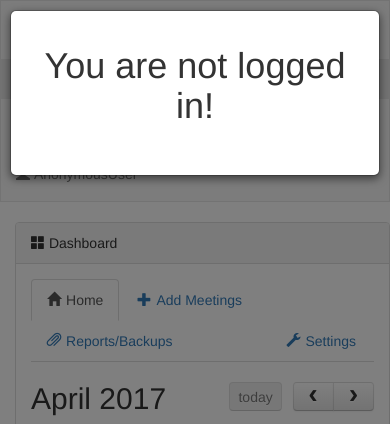
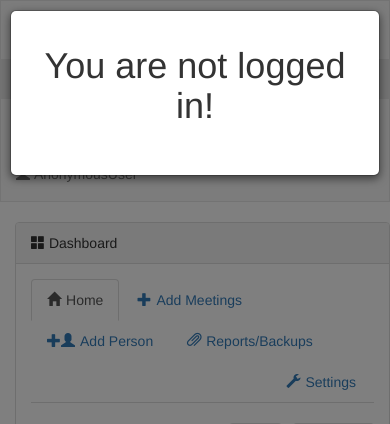
Before and after one commit to kejriwalrahul/RealOffice, a Django app: page /dash/ in a window 390 px wide. Shown: the top 424 px of the page. Run offline with Django 3.2, Linux system fonts and the light colour scheme; data comes from the database, SQL or seed files in the repository; both versions use the stored data as it was after the commit; some libraries are stand-ins or nearby versions.

Commit message:
meeting module progress

```diff
--- a/Code/RealOffice/meeting/static/meeting/dash.js
+++ b/Code/RealOffice/meeting/static/meeting/dash.js
@@ -97,5 +97,140 @@ $(document).ready(function(){
 
      });
 
+    // Add new person form
+    $("#add_new_person").on("click", function(){
+    	$.ajax({
+	    	url: '/person/add/',
+	    	method: 'POST',
+			headers: {
+				Authorization: "token " + my_token,
+			},
+			data: {
+				'name': $("#new_person_name").val(),
+				'email': $("#new_person_email").val(),
+			},
+			success: function(data, textStatus, jqXHR){
+	    		if('error' in data){
+		    		$("#status_heading").html("Error: " + data['error']);
+		    		$('#statusModal').modal('show');
+	    		}
+				else{
+		    		$("#status_heading").html("Success!!");
+		    		$('#statusModal').modal('show');
+				}
+			},
+			error: function(jqXHR, textStatus, errorThrown){
+				console.log("Error!");
+				console.log(errorThrown);
+	    		// $('#loadingModal').modal('hide');
+	    		$("#status_heading").html("Failed to add person!");
+	    		$('#statusModal').modal('show');
+			}
+    	});
+    });
+
+    // Check if organizer exists
+    $("#new_meeting_organizer").on("change", function(){
+    	$.ajax({
+	    	url: '/person/check/',
+	    	method: 'POST',
+			headers: {
+				Authorization: "token " + my_token,
+			},
+			data: {
+				'persons': $("#new_meeting_organizer").val(),
+			},
+			success: function(data, textStatus, jqXHR){
+	    		if(data['unknown'].length == 0 && data['ambiguous'].length == 0)
+		    		$('#new_meeting_organizer').css('box-shadow', '0px 0px 6px green');
+				else{
+		    		$('#new_meeting_organizer').css('box-shadow', '0px 0px 6px red');
+		    		$("#status_heading").html("Unkown Names: " + data['unknown'] +
+		    			"<br>" + "Ambiguous Names: " + data['ambiguous']);
+		    		$('#statusModal').modal('show');
+				}
+			},
+			error: function(jqXHR, textStatus, errorThrown){
+	    		$('#new_meeting_organizer').css('box-shadow', '0px 0px 6px red');
+				console.log("Error!");
+				console.log(errorThrown);
+	    		// $('#loadingModal').modal('hide');
+	    		$("#status_heading").html("Failed to check person!");
+	    		$('#statusModal').modal('show');
+			}
+    	});
+    });
+
+    // Check if participants exist
+    $("#new_meeting_participants").on("change", function(){
+    	$.ajax({
+	    	url: '/person/check/',
+	    	method: 'POST',
+			headers: {
+				Authorization: "token " + my_token,
+			},
+			data: {
+				'persons': $("#new_meeting_participants").val(),
+			},
+			success: function(data, textStatus, jqXHR){
+	    		if(data['unknown'].length == 0 && data['ambiguous'].length == 0)
+		    		$('#new_meeting_participants').css('box-shadow', '0px 0px 6px green');
+				else{
+		    		$('#new_meeting_participants').css('box-shadow', '0px 0px 6px red');
+		    		$("#status_heading").html("Unkown Names: " + data['unknown'] +
+		    			"<br>" + "Ambiguous Names: " + data['ambiguous']);
+		    		$('#statusModal').modal('show');
+				}
+			},
+			error: function(jqXHR, textStatus, errorThrown){
+	    		$('#new_meeting_participants').css('box-shadow', '0px 0px 6px red');
+				console.log("Error!");
+				console.log(errorThrown);
+	    		// $('#loadingModal').modal('hide');
+	    		$("#status_heading").html("Failed to check person!");
+	    		$('#statusModal').modal('show');
+			}
+    	});
+    });
+
+    // Add meeting form
+    $("#addMeetingBtn").on("click", function(){
+    	console.log("Triggered");
+    	$.ajax({
+	    	url: '/meeting/add/',
+	    	method: 'POST',
+			headers: {
+				Authorization: "token " + my_token,
+			},
+			data: {
+				'name': 		$("#new_meeting_name").val(),
+				'organizer': 	$("#new_meeting_organizer").val(),
+				'venue': 		$("#new_meeting_venue").val(),
+				'participants': $("#new_meeting_participants").val(),
+				'date': 		$("#new_meeting_date").val(),
+				'stime': 		$("#new_meeting_stime").val(),
+				'etime': 		$("#new_meeting_etime").val(),
+				'workflow': 	$("#new_meeting_workflow").val()
+			},
+			success: function(data, textStatus, jqXHR){
+	    		if('error' in data){
+		    		$("#status_heading").html("Error: " + data['error']);
+		    		$('#statusModal').modal('show');
+	    		}
+	    		else{
+		    		$("#status_heading").html("Success!!");
+		    		$('#statusModal').modal('show');
+	    		}
+			},
+			error: function(jqXHR, textStatus, errorThrown){
+	    		$('#participants').css('box-shadow', '0px 0px 6px red');
+				console.log("Error!");
+				console.log(errorThrown);
+	    		// $('#loadingModal').modal('hide');
+	    		$("#status_heading").html("Failed to add meeting!");
+	    		$('#statusModal').modal('show');
+			}
+    	});
+    });
 
 });
--- a/Code/RealOffice/meeting/templates/meeting/dash.html
+++ b/Code/RealOffice/meeting/templates/meeting/dash.html
@@ -87,6 +87,9 @@
                 <a data-toggle="tab" href="#addMeetingTab"><span class="glyphicon glyphicon-plus" style="margin-right:5px;"></span>Add Meetings</a>
             </li>
             <li>
+                <a data-toggle="tab" href="#addPersonTab"><span class="glyphicon glyphicon-plus"></span><span class="glyphicon glyphicon-user" style="margin-right:5px;"></span>Add Person</a>
+            </li>
+            <li>
                 <a data-toggle="tab" href="#ReportTab"><span class="glyphicon glyphicon-paperclip" style="margin-right:5px;"></span>Reports/Backups</a>
             </li>
             <li class="pull-right">
@@ -95,10 +98,6 @@
         </ul>
 
         <div class="tab-content">
-            <!-- <div id="home" class="tab-pane fade in active">
-                <p>Lorem ipsum dolor sit amet, consectetur adipisicing elit, sed do eiusmod tempor incididunt ut labore et dolore magna aliqua.</p>
-            </div> -->
-
             <div id="homeTab" class="tab-pane fade in active">
                 <br>
                 <div id='calendar'></div>
@@ -108,40 +107,67 @@
                 <br>
                 <form class="">
                     <div class="form-group col-md-6" style="padding-left: 0px;">
-                        <label for="name">Meeting Name:&nbsp;</label>
-                        <input type="text" class="form-control" id="name" required>
+                        <label for="new_meeting_name">Meeting Name:&nbsp;</label>
+                        <input type="text" class="form-control" id="new_meeting_name" required>
                     </div>
                     <div class="form-group col-md-6" style="padding-right: 0px;">
-                        <label for="organizer">Organizer:&nbsp;</label>
-                        <input type="text" class="form-control" id="organizer" required>
+                        <label for="new_meeting_organizer">Organizer:&nbsp;</label>
+                        <input type="text" class="form-control" id="new_meeting_organizer" required>
                     </div>
                     <div class="form-group col-md-6" style="padding-left: 0px;">
-                        <label for="venue">Venue:&nbsp;</label>
-                        <input type="text" class="form-control" id="venue" required>
+                        <label for="new_meeting_venue">Venue:&nbsp;</label>
+                        <select class="form-control" id="new_meeting_venue" required>
+                            {% for venue in venues %}
+                            <option>{{ venue.room }}</option>
+                            {% endfor %}
+                        </select>
                     </div>
                     <div class="form-group col-md-6" style="padding-right: 0px;">
-                        <label for="participants">Participants:&nbsp;</label>
-                        <input type="text" class="form-control" id="participants" required>
+                        <label for="new_meeting_participants">Participants:&nbsp;</label>
+                        <input type="text" class="form-control" id="new_meeting_participants" required>
                     </div>
                     <div class="form-group col-md-4" style="padding-left: 0px;">
-                        <label for="date">Date:&nbsp;</label>
-                        <input type="date" class="form-control" id="date" required>
+                        <label for="new_meeting_date">Date:&nbsp;</label>
+                        <input type="date" class="form-control" id="new_meeting_date" required>
                     </div>
                     <div class="form-group col-md-4">
-                        <label for="stime">Start Time:&nbsp;</label>
-                        <input type="time" class="form-control" id="stime" required>
+                        <label for="new_meeting_stime">Start Time:&nbsp;</label>
+                        <input type="time" class="form-control" id="new_meeting_stime" required>
                     </div>
                     <div class="form-group col-md-4"  style="padding-right: 0px;">
-                        <label for="etime">End Time:&nbsp;</label>
-                        <input type="time" class="form-control" id="etime" required>
+                        <label for="new_meeting_etime">End Time:&nbsp;</label>
+                        <input type="time" class="form-control" id="new_meeting_etime" required>
                     </div>
-                    <div class="form-group" style="padding-left: 0px;">
-                        <label for="reminders">Custom Reminders:&nbsp;</label>
-                        <input type="text" class="form-control" id="reminders" required>
+                    <div class="form-group col-md-6" style="padding-left: 0px;">
+                        <label for="new_meeting_workflow">Meeting Workflow:&nbsp;</label>
+                        <select type="text" class="form-control" id="new_meeting_workflow" required>
+                        {% for type in meetingWorkflows %}
+                            <option>{{ type.meetingType }}</option>
+                        {% endfor %}
+                        </select>
+                    </div>
+                    <div class="form-group col-md-6" style="padding-left: 0px;">
+                        <label for="new_meeting_reminders">Custom Reminders:&nbsp;</label>
+                        <input type="text" class="form-control" id="new_meeting_reminders" required>
                     </div>
                     <br>
-                    <button type="submit" class="btn btn-default">Add Meeting</button>
+                    <button id="addMeetingBtn" type="button" class="btn btn-default">Add Meeting</button>
                 </form>
+            </div>
+
+            <div id="addPersonTab" class="tab-pane fade in">
+                <br>
+                <div>
+                    <div class="form-group">
+                        <label for="new_person_name">Name:</label>
+                        <input type="text" class="form-control" id="new_person_name" required>
+                    </div>
+                    <div class="form-group">
+                        <label for="new_person_email">Email:</label>
+                        <input type="email" class="form-control" id="new_person_email" required>
+                    </div>
+                    <button id="add_new_person" class="btn btn-default">Add Person</button>
+                </div>
             </div>
 
             <div id="ReportTab" class="tab-pane fade">
@@ -217,7 +243,7 @@
 </div>
 
 <!-- Temp Modal triggers -->
-<div class="col-md-12">
+<div class="col-md-12" style="display: none">
 <div class="panel panel-default" style="margin-top: 10px;margin-bottom: 10px;">
     <div class="panel-heading">Temp Triggers</div>
 
--- a/Code/RealOffice/meeting/urls.py
+++ b/Code/RealOffice/meeting/urls.py
@@ -6,7 +6,14 @@ urlpatterns = [
     url(r'^$', views.loginpage, name='loginpage'),
     url(r'^login/$', authviews.obtain_auth_token),
     url(r'^logout/$', views.LogOutView.as_view(), name='signout'),
+
     url(r'^dash/$', views.dashboard, name='dashboard'),
+
     url(r'^user/usrdash/$', views.UserInfo.as_view(), name='usrinfo'),
     url(r'^user/change_pass/$', views.ChangePassword.as_view(), name='change_password'),
+
+    url(r'^person/check/$', views.CheckPerson.as_view(), name='check_people'),
+    url(r'^person/add/$', views.AddPerson.as_view(), name='add_person'),
+
+    url(r'^meeting/add/$', views.AddMeeting.as_view(), name='add_meeting'),
 ]
--- a/Code/RealOffice/meeting/views.py
+++ b/Code/RealOffice/meeting/views.py
@@ -13,7 +13,7 @@ from rest_framework import status
 from datetime import datetime
 
 # Import Models
-from . import models
+from models import *
 
 """
 	For checking presence of required keys in incoming requests
@@ -26,13 +26,38 @@ def check_dict(dictionary, keys):
 	return True
 
 
+def check_person(person):
+	res = {
+		'unknown': [],
+		'ambiguous': [],
+		'known': []
+	}
+
+	persons_to_check = person.replace('[','').replace(']','').replace('"','').split(',')
+	for person in persons_to_check:
+		person = person.strip()
+		people = Person.objects.filter(name=person)
+		if not len(people):
+			res['unknown'].append(person)
+		elif len(people) > 1:
+			res['ambiguous'].append(people)
+		else:
+			res['known'].append(people[0])
+
+	return res
+
+
 def loginpage(request):
 	context = {}
 	return render(request, 'meeting/login.html', context)
 
 
 def dashboard(request):
-	context = {'username': request.user}
+	context = {
+		'username': request.user,
+		'venues': Venue.objects.all(),
+		'meetingWorkflows': MeetingWorkflow.objects.all()
+	}
 	return render(request, 'meeting/dash.html', context)
 
 
@@ -54,6 +79,109 @@ class UserInfo(APIView):
 
 		return Response(res_data, status=status.HTTP_200_OK)
 
+class CheckPerson(APIView):
+	permission_classes = (IsAuthenticated, )
+
+	def post(self,request):
+		if not check_dict(request.data, ['persons']):
+			return Response({}, status=status.HTTP_400_BAD_REQUEST)
+
+		"""
+		res = {
+			'unknown': [],
+			'ambiguous': []
+		}
+
+		persons_to_check = request.data['persons'].replace('[','').replace(']','').replace('"','').split(',')
+		for person in persons_to_check:
+			person = person.strip()
+			people = Person.objects.filter(name=person)
+			if not len(people):
+				res['unknown'].append(person)
+			elif len(people) > 1:
+				res['ambiguous'].append(people)
+		"""
+		res = check_person(request.data['persons'])
+		res.pop('known', None)
+
+		return Response(res, status=status.HTTP_200_OK)
+
+class AddPerson(APIView):
+	permission_classes = (IsAuthenticated, )
+
+	def post(self, request):
+		if not check_dict(request.data, ['name', 'email']):
+			return Response({}, status=status.HTTP_400_BAD_REQUEST)
+
+		if Person.objects.filter(email= request.data['email']):
+			return Response({'error': 'Email already exists'}, status=status.HTTP_200_OK)
+
+		new_person = Person(name= request.data['name'], email= request.data['email'])
+		new_person.save()
+
+		return Response({}, status=status.HTTP_200_OK)
+
+class AddMeeting(APIView):
+	permission_classes = (IsAuthenticated, )
+
+	def post(self, req):
+		if not check_dict(req.data, ['name', 'organizer', 'venue', 'participants', 'date', 'stime', 'etime', 'workflow']):
+			return Response({}, status=status.HTTP_400_BAD_REQUEST)
+
+		# Validate name
+		name_query = Meeting.objects.filter(name= req.data['name'])
+		if name_query:
+			return Response({'error': 'Meeting name already exists!'}, status=status.HTTP_200_OK)
+
+		# Validate start and end datetimes
+		stime = datetime.strptime(req.data['date'] + " " + req.data['stime'], "%Y-%m-%d %H:%M")
+		etime = datetime.strptime(req.data['date'] + " " + req.data['etime'], "%Y-%m-%d %H:%M")
+		if stime >= etime:
+			return Response({'error': 'Start time >= End time!'}, status=status.HTTP_200_OK)
+
+		# Validate organizer
+		organizer = None
+		orgres = check_person(req.data['organizer'])
+		if len(orgres['unknown']) or len(orgres['ambiguous']):
+			return Response({'error': 'Organizer unknown or ambiguous!'}, status=status.HTTP_200_OK)
+		else:
+			organizer = orgres['known'][0]
+
+		# Validate participants
+		res = check_person(req.data['participants'])
+		if len(res['unknown']) or len(res['ambiguous']):
+			return Response({'error': 'Organizer unknown or ambiguous!'}, status=status.HTTP_200_OK)
+
+		# Validate venue
+		venue = None
+		venue_query = Venue.objects.filter(room= req.data['venue'])
+		if not venue_query:
+			return Response({'error': 'Venue unknown!'}, status=status.HTTP_200_OK)
+		else:
+			venue = venue_query[0]
+
+		# Validate workflow
+		workflow = None
+		workflow_query = MeetingWorkflow.objects.filter(meetingType= req.data['workflow'])
+		if not workflow_query:
+			return Response({'error': 'Workflow unknown!'}, status=status.HTTP_200_OK)
+		else:
+			workflow = workflow_query[0]
+
+		# Check for clashes
+		clash_meetings_bef = Meeting.objects.filter(hostedAt= venue, stime__lte= stime, etime__gte= stime)
+		clash_meetings_aft = Meeting.objects.filter(hostedAt= venue, stime__lte= etime, etime__gte= etime)
+		clash_meetings_dur = Meeting.objects.filter(hostedAt= venue, stime__gte= stime, etime__lte= etime)
+		if clash_meetings_bef or clash_meetings_aft or clash_meetings_dur:
+			return Response({'error': 'Meeting Clash!'}, status=status.HTTP_200_OK)
+
+		meeting = Meeting(name= req.data['name'], organizedBy= organizer, hostedAt= venue,
+						  stime= stime, etime= etime, status= 1, createdBy= req.user.userprofile,
+						  createdOn= datetime.now(), ofType= workflow)
+		meeting.save()
+
+		return Response({}, status=status.HTTP_200_OK)
+
 class ChangePassword(APIView):
 	permission_classes = (IsAuthenticated, )
 
```
Also changed, not shown: Code/RealOffice/db.sqlite3.
